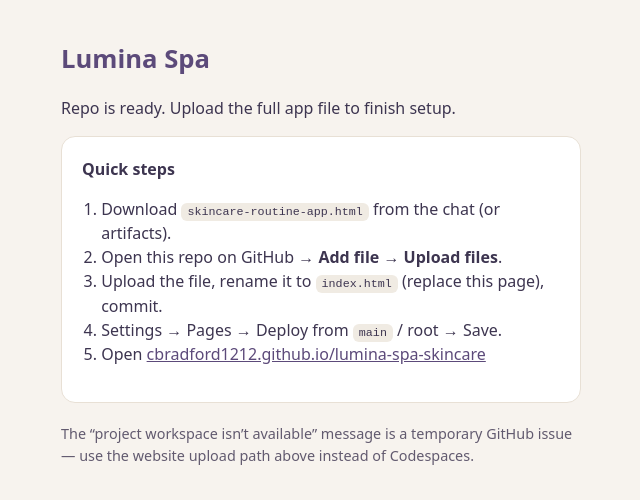
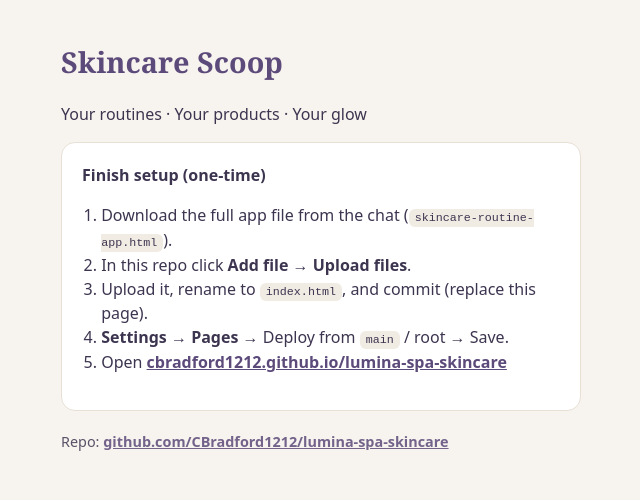
Before and after one commit to CBradford1212/Skincare-Scoop, a plain HTML site: page index.html in a window 1280 px wide. Shown: the whole page, without its empty margins (319-959 px from the left). Drawn offline with Linux system fonts and the light colour scheme.

Commit message:
Skincare Scoop landing - upload full app via GitHub UI if needed

```diff
--- a/index.html
+++ b/index.html
@@ -3,29 +3,29 @@
 <head>
   <meta charset="UTF-8" />
   <meta name="viewport" content="width=device-width, initial-scale=1" />
-  <title>Lumina Spa – Upload the app</title>
+  <title>Skincare Scoop</title>
   <style>
     body { font-family: system-ui, sans-serif; max-width: 520px; margin: 40px auto; padding: 0 20px; color: #3d3550; background: #f7f3ee; line-height: 1.5; }
-    h1 { font-size: 1.6rem; color: #5c4a7a; }
+    h1 { font-family: Georgia, serif; font-size: 1.8rem; color: #5c4a7a; }
     .box { background: #fff; border: 1px solid #e8e0d5; border-radius: 14px; padding: 20px; margin-top: 16px; }
     ol { padding-left: 1.2rem; }
-    a { color: #5c4a7a; }
+    a { color: #5c4a7a; font-weight: 600; }
     code { background: #f0ebe3; padding: 2px 6px; border-radius: 6px; font-size: 0.9em; }
   </style>
 </head>
 <body>
-  <h1>Lumina Spa</h1>
-  <p>Repo is ready. Upload the full app file to finish setup.</p>
+  <h1>Skincare Scoop</h1>
+  <p>Your routines · Your products · Your glow</p>
   <div class="box">
-    <strong>Quick steps</strong>
+    <strong>Finish setup (one-time)</strong>
     <ol>
-      <li>Download <code>skincare-routine-app.html</code> from the chat (or artifacts).</li>
-      <li>Open this repo on GitHub → <strong>Add file → Upload files</strong>.</li>
-      <li>Upload the file, rename it to <code>index.html</code> (replace this page), commit.</li>
-      <li>Settings → Pages → Deploy from <code>main</code> / root → Save.</li>
+      <li>Download the full app file from the chat (<code>skincare-routine-app.html</code>).</li>
+      <li>In this repo click <strong>Add file → Upload files</strong>.</li>
+      <li>Upload it, rename to <code>index.html</code>, and commit (replace this page).</li>
+      <li><strong>Settings → Pages</strong> → Deploy from <code>main</code> / root → Save.</li>
       <li>Open <a href="https://cbradford1212.github.io/lumina-spa-skincare/">cbradford1212.github.io/lumina-spa-skincare</a></li>
     </ol>
   </div>
-  <p style="margin-top:20px;font-size:0.9rem;opacity:0.8;">The “project workspace isn’t available” message is a temporary GitHub issue — use the website upload path above instead of Codespaces.</p>
+  <p style="margin-top:20px;font-size:0.9rem;opacity:0.85;">Repo: <a href="https://github.com/CBradford1212/lumina-spa-skincare">github.com/CBradford1212/lumina-spa-skincare</a></p>
 </body>
 </html>
```
